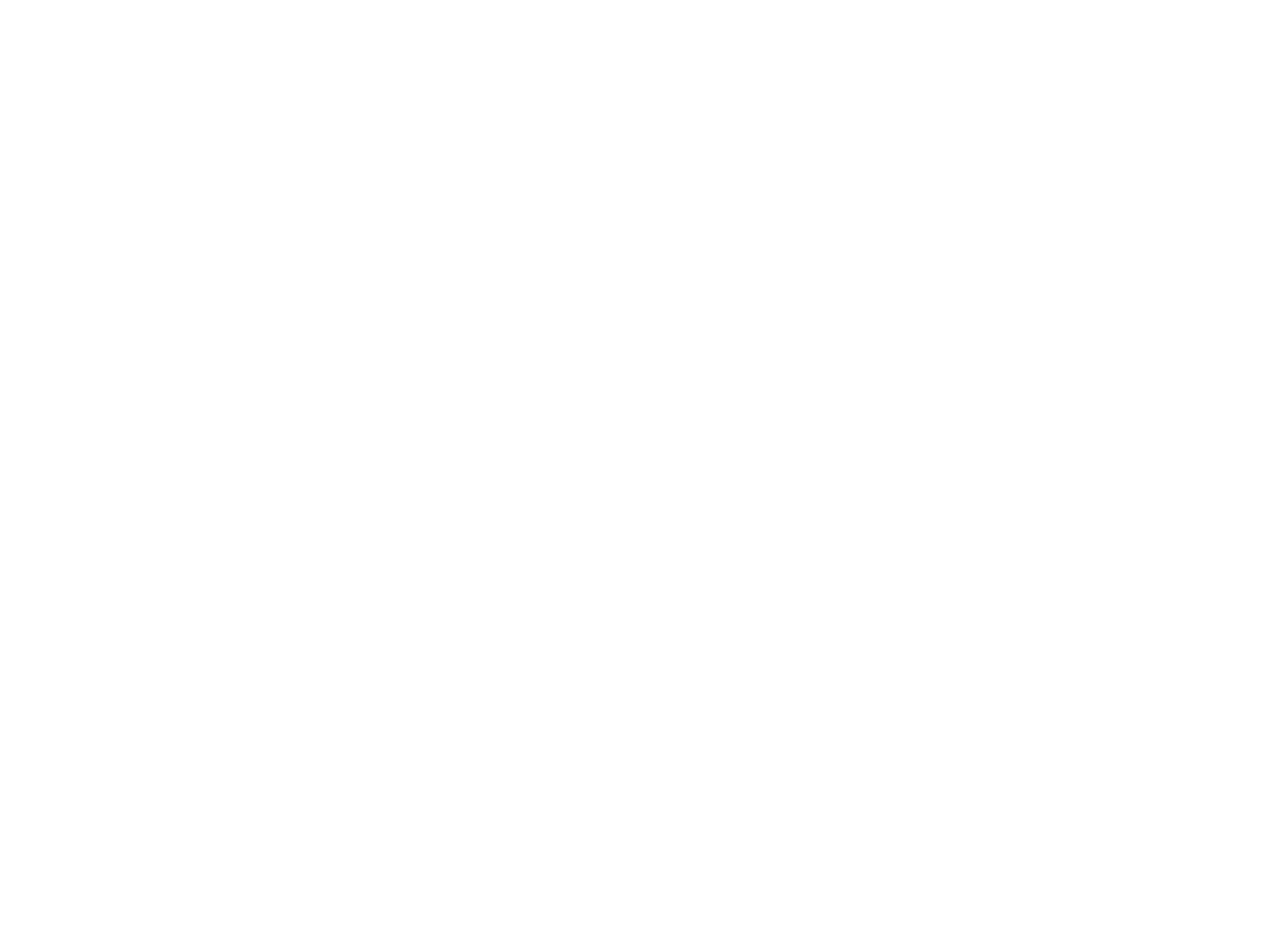
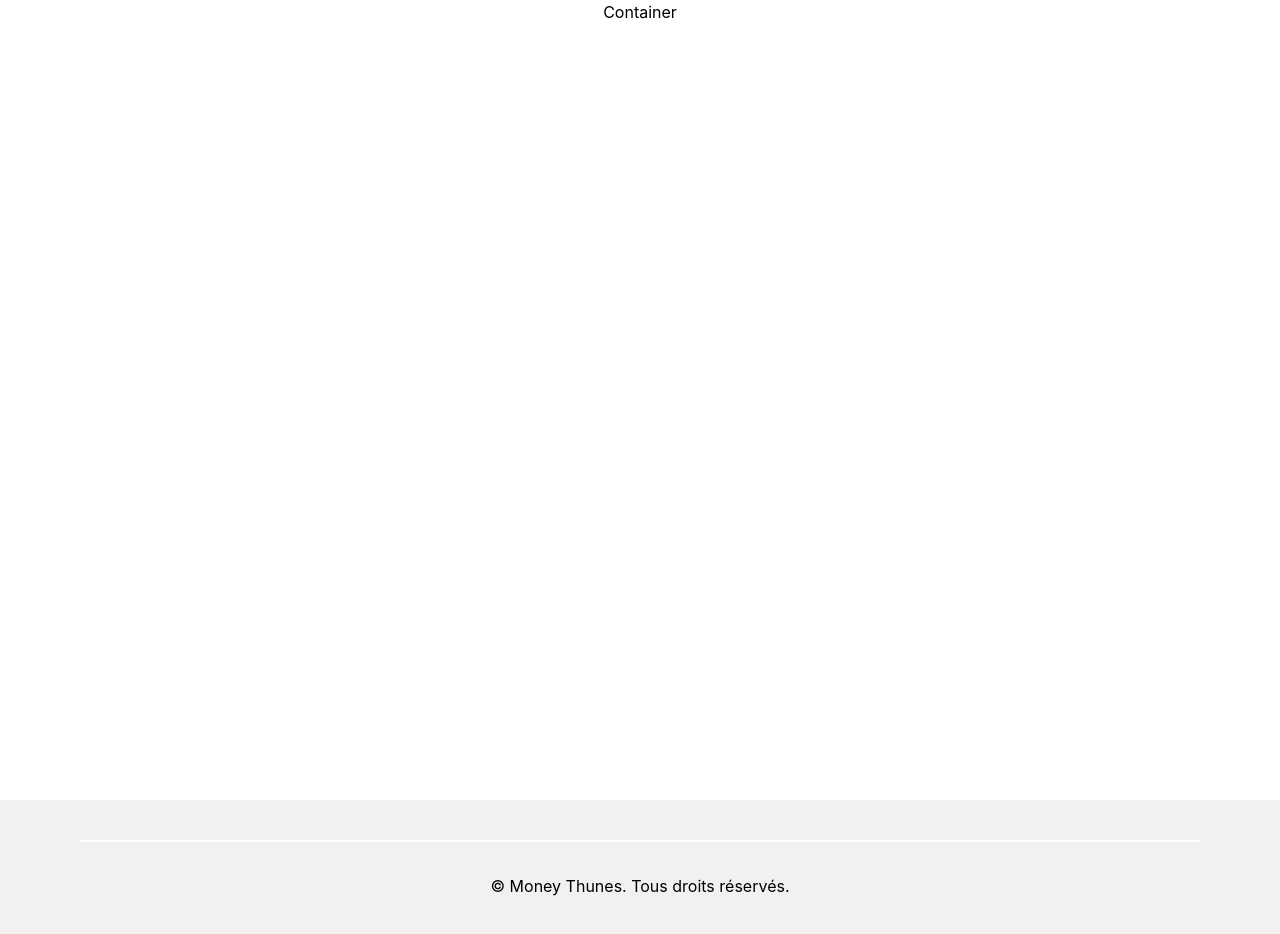
Before and after one commit to Jossic/Money-Thunes, a React (Create React App) app: page / in a window 1280 px wide. Shown: the top 934 px of the page. Before the commit the page ends 800 px from the top, so only its background shows below. Built offline with nearby package versions, Linux system fonts and the light colour scheme.

Commit message:
mise en place footer

```diff
--- a/src/App.js
+++ b/src/App.js
@@ -6,20 +6,25 @@
 import HomeScreen from './screens/HomeScreen';
 import StateScreen from './screens/StateScreen';
 import CategoryScreen from './screens/CategoryScreen';
+import Footer from './components/Layout/Footer';
+import Container from './components/Layout/Container';
+import Error404 from './screens/404';
 
 function App() {
   return (
     <div className="App">
       <Router>
+        <Container>
           <Header />
           <Routes>
             <Route path="/" element={<HomeScreen />}></Route>
             <Route path="/account" element={<AccountScreen />}></Route>
             <Route path="/state" element={<StateScreen />}></Route>
             <Route path="/category" element={<CategoryScreen />}></Route>
-          {/* <Route
-      path="*" element={error}></Route> */}
+            <Route path="*" element={<Error404 />}></Route>
           </Routes>
+        </Container>
+        <Footer />
       </Router>
     </div>
   );
--- /dev/null
+++ b/src/components/Layout/Container/index.js
@@ -0,0 +1,7 @@
+import React from 'react';
+
+const Container = () => {
+  return <div className="min-h-screen">Container</div>;
+};
+
+export default Container;
--- a/src/components/Layout/Footer/index.js
+++ b/src/components/Layout/Footer/index.js
@@ -1,7 +1,18 @@
 import React from 'react';
 
 const Footer = () => {
-  return <div></div>;
+  return (
+    <div className={`bg-[#F1F1F1] dark:bg-gray-900`}>
+      <div className="max-w-6xl mx-auto px-4 py-10">
+        <div className="h-0.5 w-full bg-white dark:bg-gray-700"></div>
+        <div className="flex flex-col space-y-0 mt-8">
+          <div className="mx-auto">
+            <h5>&copy; Money Thunes. Tous droits réservés.</h5>
+          </div>
+        </div>
+      </div>
+    </div>
+  );
 };
 
 export default Footer;
--- a/src/index.js
+++ b/src/index.js
@@ -14,5 +14,3 @@
     <App />
   </React.StrictMode>
 );
-
-// import {createRoot} from 'react-dom/client'
--- /dev/null
+++ b/src/screens/404.js
@@ -0,0 +1,7 @@
+import React from 'react';
+
+const Error404 = () => {
+  return <div>404</div>;
+};
+
+export default Error404;
--- a/src/screens/AccountScreen.js
+++ b/src/screens/AccountScreen.js
@@ -1,7 +1,11 @@
 import React from 'react';
 
 const AccountScreen = () => {
-  return <div></div>;
+  return (
+    <div>
+      <h1>Account</h1>
+    </div>
+  );
 };
 
 export default AccountScreen;
--- a/src/screens/CategoryScreen.js
+++ b/src/screens/CategoryScreen.js
@@ -1,7 +1,11 @@
 import React from 'react';
 
 const CategoryScreen = () => {
-  return <div></div>;
+  return (
+    <div>
+      <h1>category</h1>
+    </div>
+  );
 };
 
 export default CategoryScreen;
--- a/src/screens/HomeScreen.js
+++ b/src/screens/HomeScreen.js
@@ -1,7 +1,11 @@
 import React from 'react';
 
 function HomeScreen() {
-  return <div></div>;
+  return (
+    <div>
+      <h1>Home Screen</h1>
+    </div>
+  );
 }
 
 export default HomeScreen;
--- a/src/screens/StateScreen.js
+++ b/src/screens/StateScreen.js
@@ -1,7 +1,11 @@
 import React from 'react';
 
 const StateScreen = () => {
-  return <div></div>;
+  return (
+    <div>
+      <h1>StateScreen</h1>
+    </div>
+  );
 };
 
 export default StateScreen;
```
Lines whose indentation alone changed are shown as unchanged.
